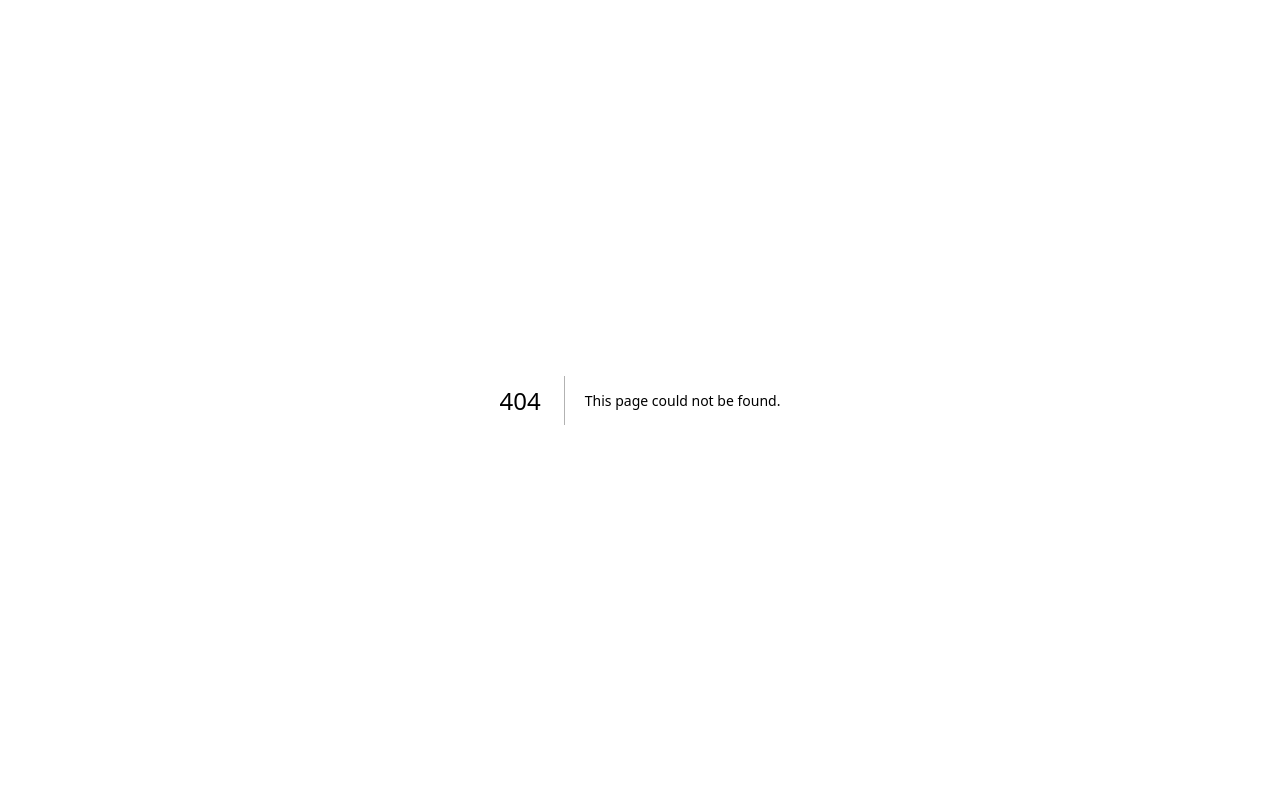
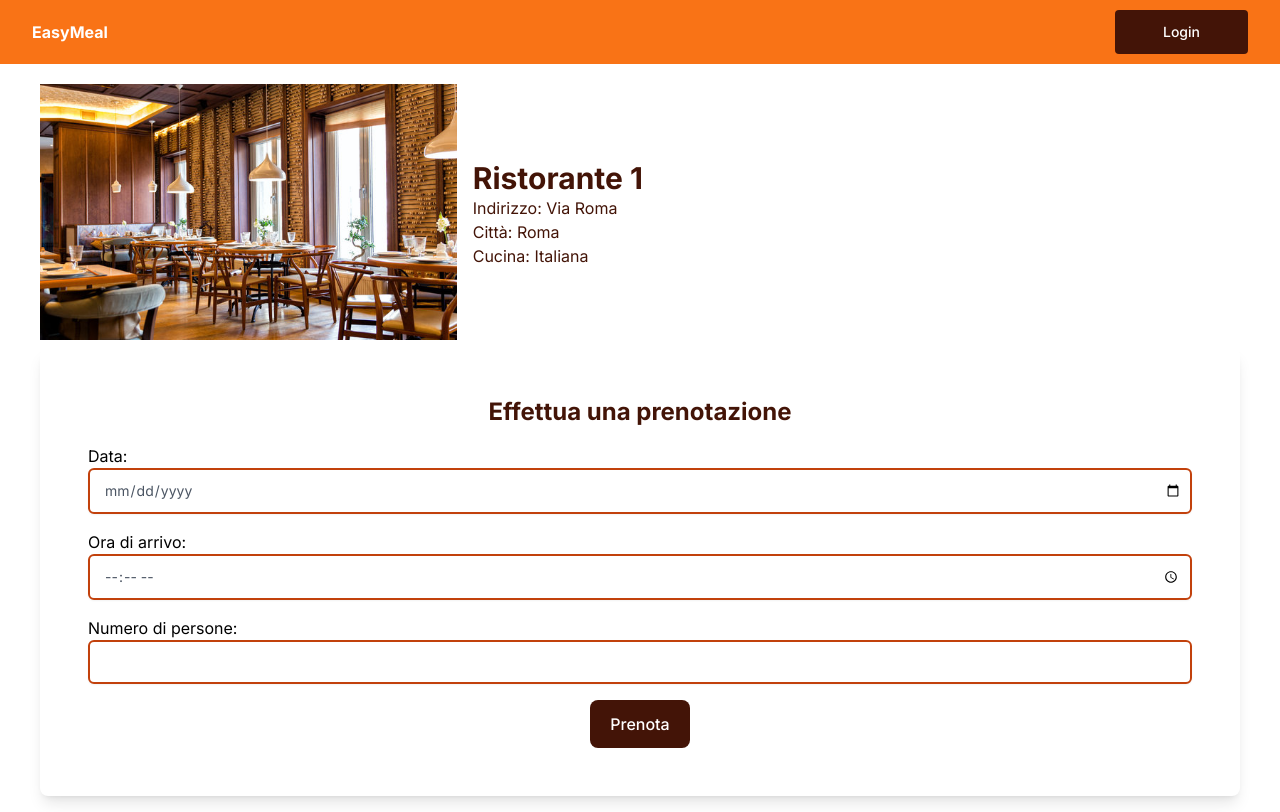
Before and after one commit to RAMtastic6/Proof-of-Concept, a Next.js app in the folder next-js/poc/: page /new_create-reservation/1/view in a window 1280 px wide. Before the commit this address had no page. Built offline with nearby package versions, Linux system fonts and the light colour scheme.

Commit message:
Implemented first version of (just) frontend create reservation page.

```diff
--- /dev/null
+++ b/next-js/poc/app/new_create-reservation/[id]/view/page.tsx
@@ -0,0 +1,35 @@
+'use client';
+import ReservationForm from '@/app/ui/new_create-reservation/reservation-form';
+import Form from '@/app/ui/create-reservation/form';
+import { getRestaurantById } from '../../../lib/data';
+import Header from '@/app/ui/header';
+
+export default function Page({ params }: { params: { id: string } }) {
+    const id = params.id;
+    const restaurant = getRestaurantById(id);
+    return (
+        <div className="w-full">
+            <Header />
+            <div className="px-10 py-4 flex flex-col">
+                <div className="flex flex-row">
+                    <div className="self-start py-1">
+                        <img
+                            src='/restaurant_template_image.jpg'
+                            alt='Restaurant Image template'
+                            className="w-128 h-64 mr-4"
+                        />
+                    </div>
+                    <div className="self-start py-20 text-orange-950">
+                        <h1 className="text-3xl font-bold">{restaurant?.name}</h1>
+                        <p>Indirizzo: {restaurant?.address}</p>
+                        <p>Città: {restaurant?.city}</p>
+                        <p>Cucina: {restaurant?.cuisine}</p>
+                    </div>
+                </div>
+                <div>
+                    <ReservationForm />
+                </div>
+            </div>
+        </div>
+    );
+}
--- a/next-js/poc/app/ui/create-reservation/form.tsx
+++ b/next-js/poc/app/ui/create-reservation/form.tsx
@@ -33,7 +33,8 @@ export default function Form({ restaurant }: { restaurant: Restaurant | null })
     };
     return (
         <>
-            <form onSubmit={(e) => handleConfirm(e)}>
+            <form onSubmit={(e) => handleConfirm(e)}
+            >
                 <label>
                     Data:
                     <input name="date" type="date" />
--- a/next-js/poc/app/ui/create-reservation/table.tsx
+++ b/next-js/poc/app/ui/create-reservation/table.tsx
@@ -67,7 +67,7 @@ export default function RestaurantsTable() {
                 <tbody className="bg-white divide-y divide-gray-200">
                     {restaurants.map((restaurant) => (
                         <tr key={restaurant.id}>
-                            <td className="px-2 py-1 whitespace-nowrap"><Link href={`/create-reservation/${restaurant.id}/view`}>{restaurant.name}</Link></td>
+                            <td className="px-2 py-1 whitespace-nowrap"><Link href={`/new_create-reservation/${restaurant.id}/view`}>{restaurant.name}</Link></td>
                             <td className="px-2 py-1 whitespace-nowrap">{restaurant.address}</td>
                             <td className="px-2 py-1 whitespace-nowrap">{restaurant.city}</td>
                             <td className="px-2 py-1 whitespace-nowrap">{restaurant.cuisine}</td>
--- a/next-js/poc/app/ui/header.tsx
+++ b/next-js/poc/app/ui/header.tsx
@@ -8,7 +8,7 @@ export default function Header() {
             <div className="mx-auto max-w-screen-xxl px-4 sm:px-6 lg:px-8">
                 <div className="flex h-16 items-center justify-between">
                     <div className="md:flex md:items-center md:gap-12">
-                        <a className="block text-white font-bold" href="#"> EasyMeal </a>
+                        <Link className="block text-white font-bold" href="/new_create-reservation"> EasyMeal </Link>
                     </div>
 
                     <div className="flex items-center gap-4">
--- /dev/null
+++ b/next-js/poc/app/ui/new_create-reservation/reservation-form.tsx
@@ -0,0 +1,43 @@
+
+export default function ReservationForm() {
+    return (
+        <>
+            <div className="rounded-lg bg-white shadow-lg p-12 space-y-4">
+                <h2 className="text-2xl font-bold text-orange-950 text-center">Effettua una prenotazione</h2>
+                <form action="#" className="space-y-4">
+                    <div className="relative">
+                        <p>Data:</p>
+                        <input
+                            type="date"
+                            className="w-full rounded-md border-2 border-orange-700 py-2.5 pe-2 shadow-sm sm:text-sm pl-[14px] text-gray-600"
+                        />
+                    </div>
+
+                    <div className="relative">
+                        <p>Ora di arrivo:</p>
+                        <input
+                            type="time"
+                            className="w-full rounded-md border-2 border-orange-700 py-2.5 pe-2 shadow-sm sm:text-sm pl-[14px] text-gray-600"
+                        />
+                    </div>
+
+                    <div className="relative">
+                        <p>Numero di persone:</p>
+                        <input
+                            type="number"
+                            className="w-full rounded-md border-2 border-orange-700 py-2.5 pe-2 shadow-sm sm:text-sm pl-[14px] text-gray-600"
+                        />
+                    </div>
+                    <div className="mt-4 flex justify-center">
+                        <button
+                            type="submit"
+                            className="rounded-lg bg-orange-950 px-5 py-3 font-medium text-white"
+                        >
+                            Prenota
+                        </button>
+                    </div>
+                </form>
+            </div>
+        </>
+    );
+}
```
Also changed, not shown: next-js/poc/public/restaurant_template_image.jpg (added), 1 other file (tests, documents, lock files or other folders).
